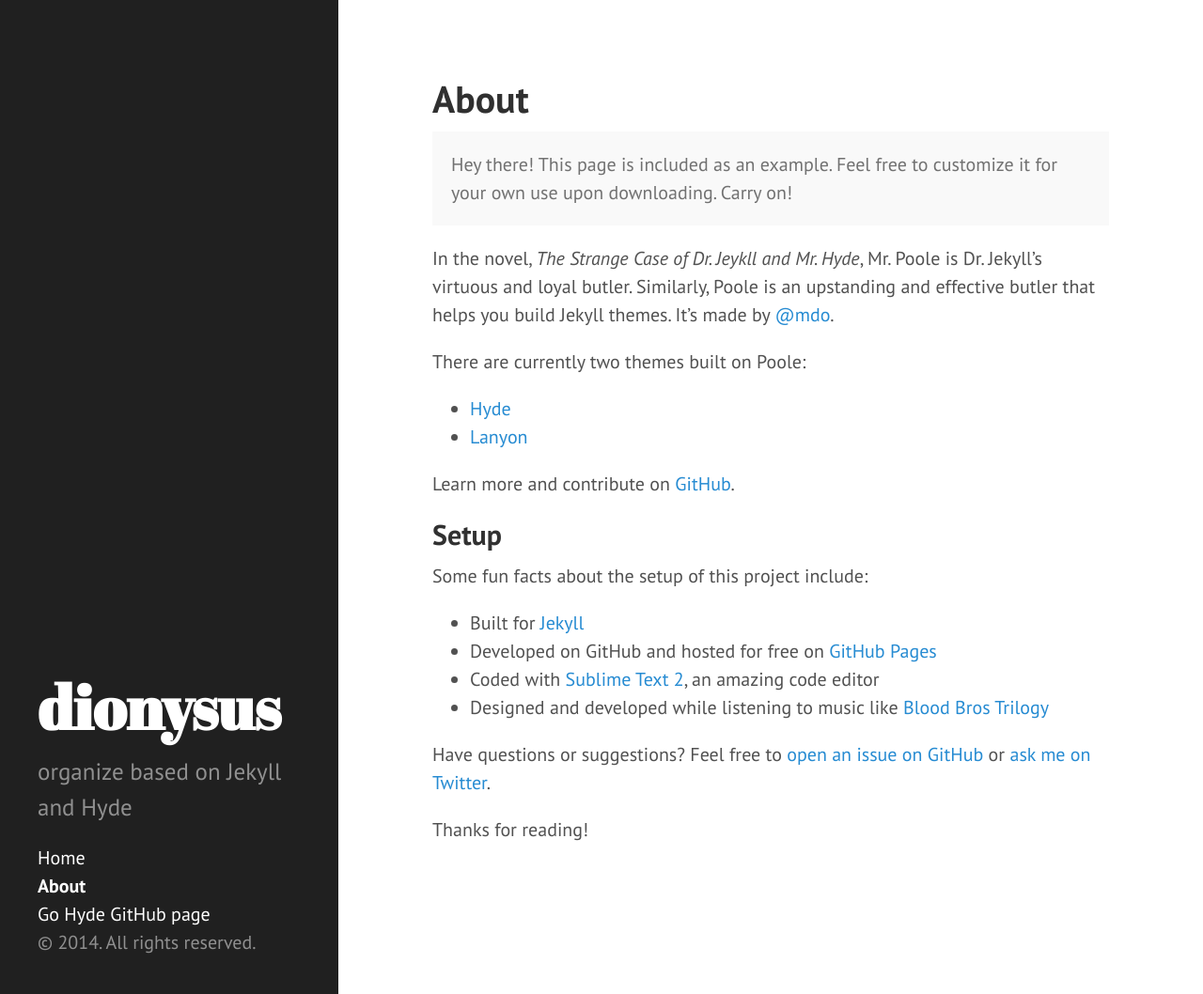
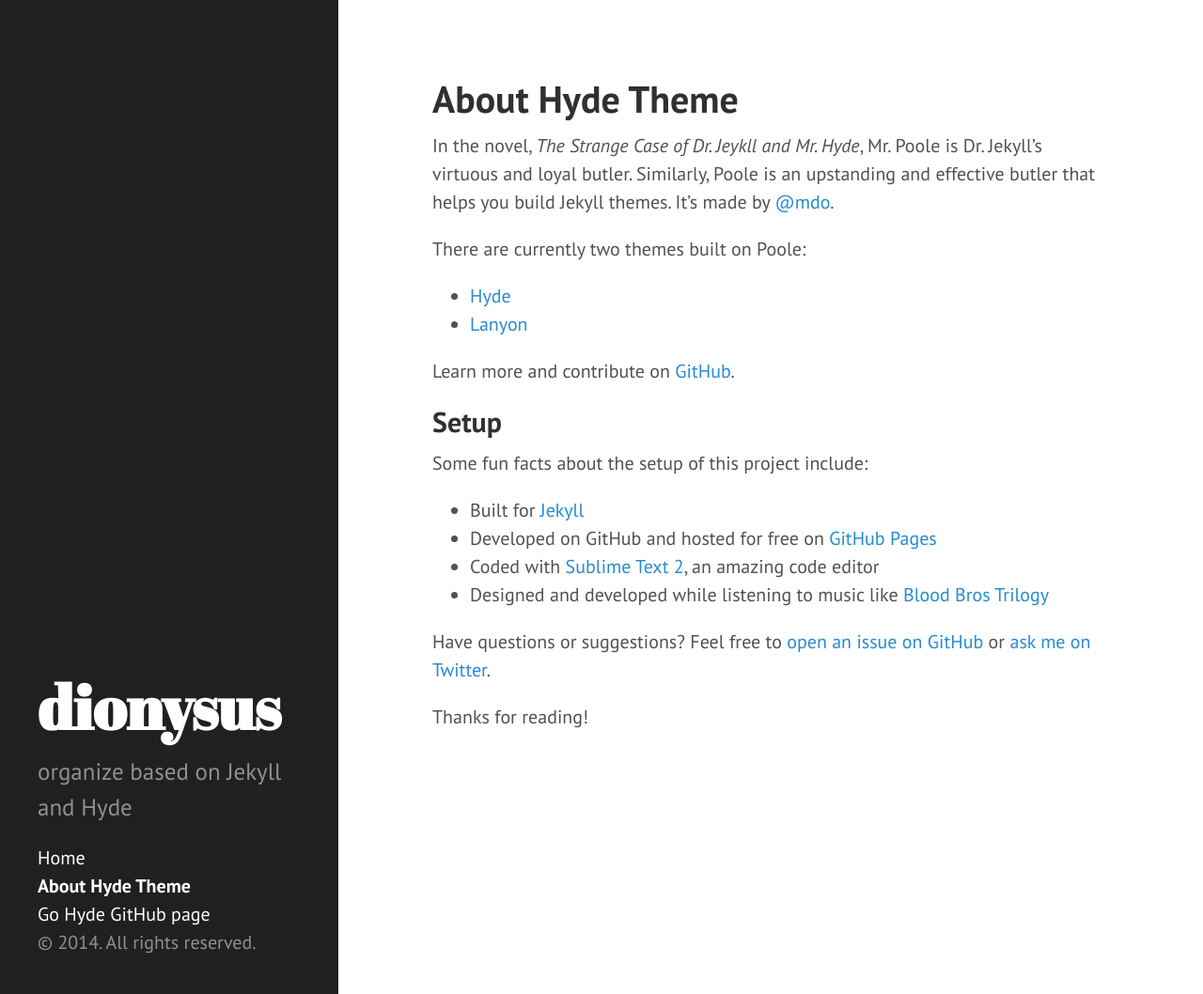
Before and after one commit to iamdionysus/iamdionysus.github.io, a Jekyll site: the page built from about.md, in a window 1280 px wide and 1058 px high. Shown: the whole window at 94% size. Built offline with Jekyll 4.4.1, drawn with Linux system fonts in a browser that asks for light colours; Markdown is read by kramdown in place of the engine named in the settings.

Commit message:
change about to About Hyde Theme

```diff
--- a/about.md
+++ b/about.md
@@ -1,11 +1,8 @@
 ---
 layout: page
-title: About
+title: About Hyde Theme
 ---
 
-<p class="message">
-  Hey there! This page is included as an example. Feel free to customize it for your own use upon downloading. Carry on!
-</p>
 
 In the novel, *The Strange Case of Dr. Jeykll and Mr. Hyde*, Mr. Poole is Dr. Jekyll's virtuous and loyal butler. Similarly, Poole is an upstanding and effective butler that helps you build Jekyll themes. It's made by [@mdo](https://twitter.com/mdo).
 
```
